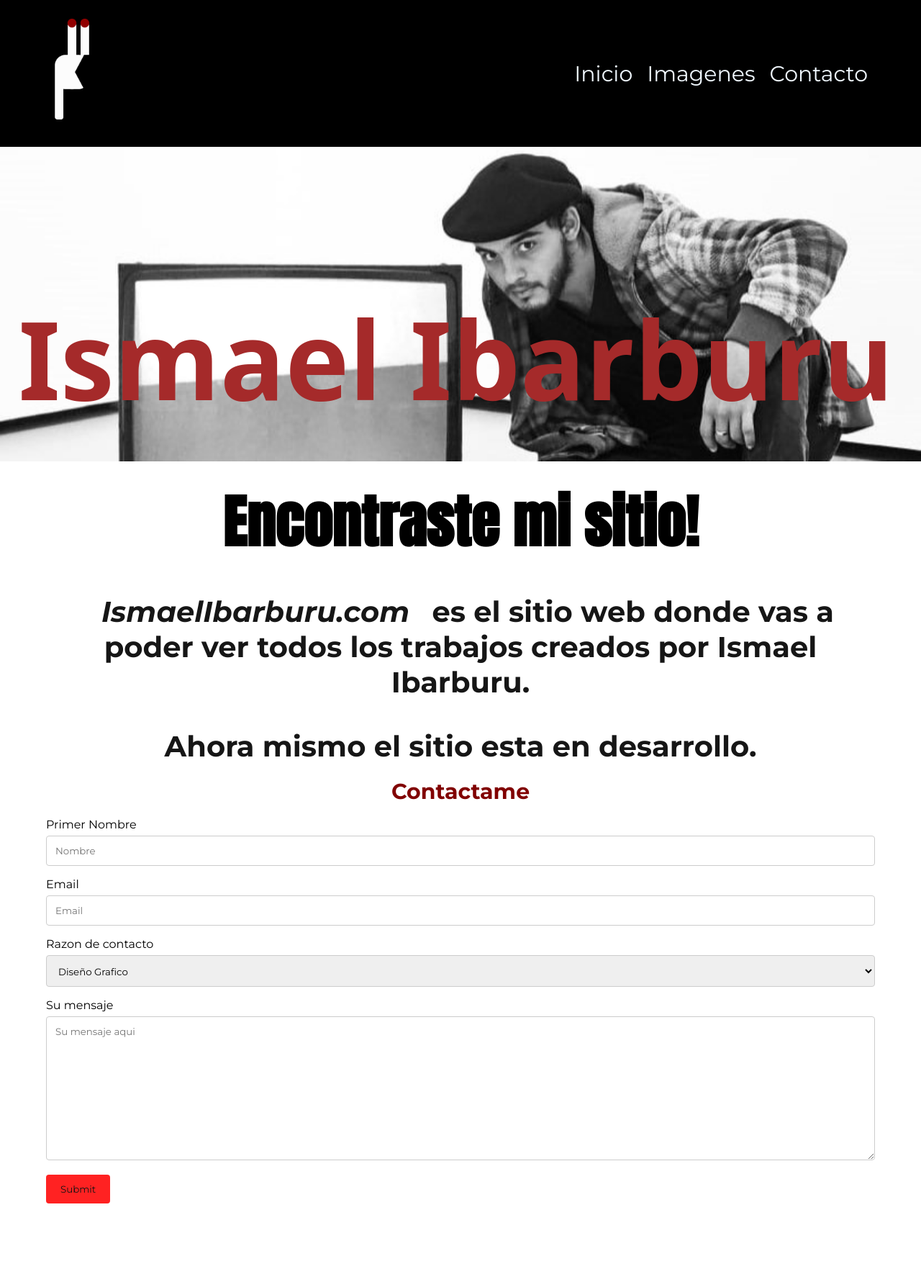
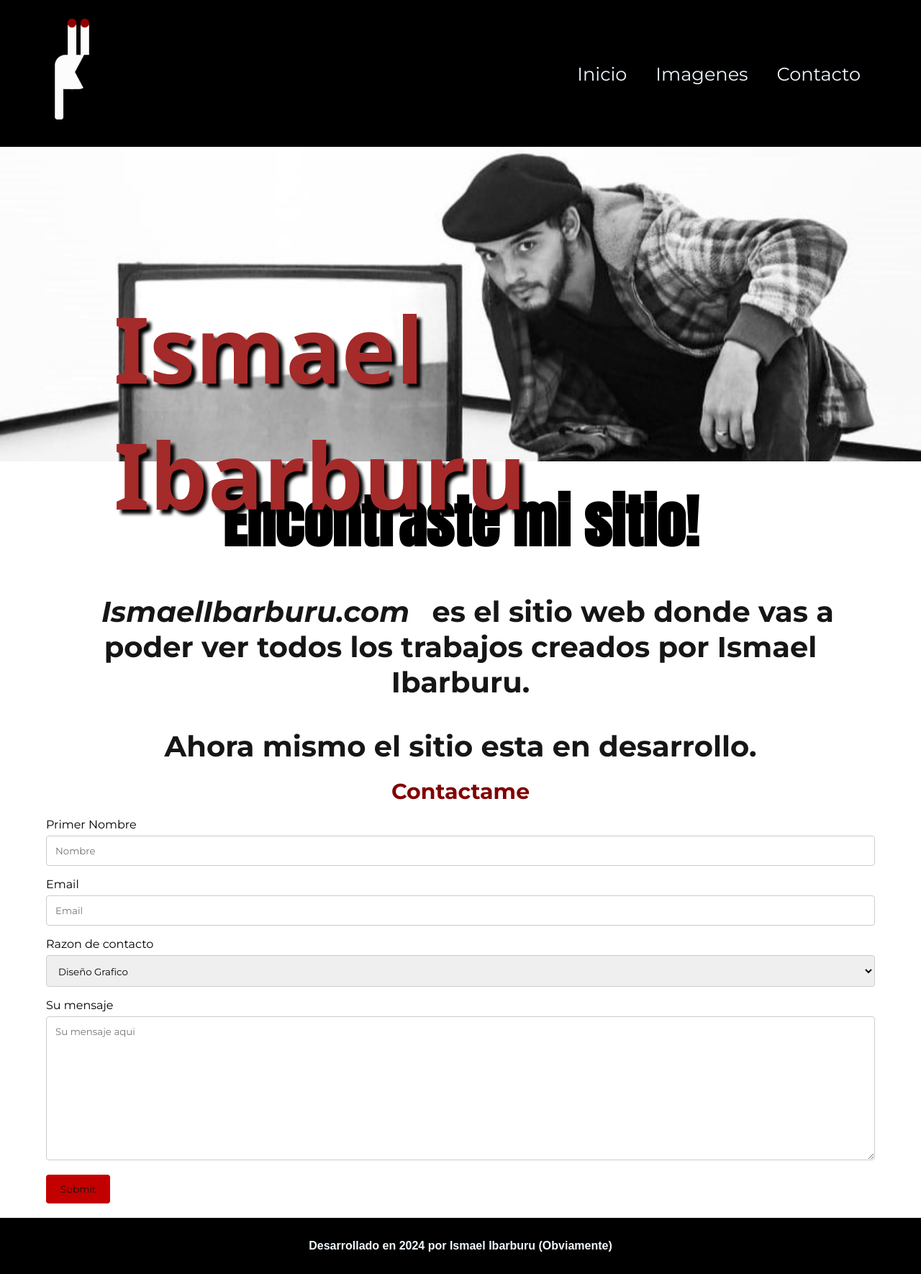
Before and after one commit to Iys4/IsmaelIbarburu.com, a plain HTML site: page index.html in a window 1280 px wide. Shown: the whole page at 72% size. Before the commit the page ends 1672 px from the top, so only its background shows below. Drawn offline with Linux system fonts and the light colour scheme; a web font is replaced by a local one.

Commit message:
Un poco de todo

```diff
--- a/estilos.css
+++ b/estilos.css
@@ -32,11 +32,16 @@ header nav {
 }
 nav a {
     font-family: "Montserrat", system-ui;
-    font-size: 30px;
-    padding: 10px;
+    font-size: 2vw;
+    padding: 20px;
+    transition: 1s;
+}
+nav a:hover {
+    color: #a50000;
 }
 @media only screen and (max-width: 1080px) { nav a {
-    font-size: 20px;
+    font-size: 4vw;
+    padding: 10px;
 } }
 
 header img {
@@ -44,23 +49,19 @@ header img {
 }
 .imagen_header h1 {
     font-family: "Rambla", system-ui;
-    font-size: 150px;
+    font-size: 10vw;
     color: brown;
     position: absolute;
     margin-top: 15%;
     max-width: fit-content;
-    margin-left: 2%;
+    margin-left: 10%;
+    margin-right: 10%;
     transition: 2s;
+    filter: drop-shadow(0.5vw 0.5vw 2px #000000);
+    border-radius: 10%;
+    padding: 0px 30px;
 }
-@media only screen and (max-width: 1200px) { .imagen_header h1 {
-font-size: 60px;
-margin-top: 12%;
-background-color: rgba(0, 0, 0, 0.322);
-border-radius: 10px;
-margin-left: 15%;
-} }
 .imagen_header h1:hover {
-    margin-left: 15%;
     color: rgb(173, 5, 5);
     background-color: black;
 }
@@ -131,7 +132,7 @@ input[type=text], select, textarea {
 
   /* Style the submit button with a specific background color etc */
   input[type=submit] {
-    background-color: #ff2222;
+    background-color: #c20000;
     color: rgb(20, 20, 20);
     padding: 12px 20px;
     border: none;
@@ -141,7 +142,7 @@ input[type=text], select, textarea {
 
   /* When moving the mouse over the submit button, add a darker green color */
   input[type=submit]:hover {
-    background-color: #45a049;
+    background-color: #ff7171;
   }
 
   /* Add a background color and some padding around the form */
@@ -155,3 +156,12 @@ input[type=text], select, textarea {
   .user-cannot-see {
     display:none
 }
+footer {
+    background-color: #000000;
+}
+footer h4 {
+    text-align: center;
+    padding: 30px 0px;
+    background-color: #000000;
+    margin-top: 20px;
+}
--- a/index.html
+++ b/index.html
@@ -1,6 +1,7 @@
 <!DOCTYPE html>
 <html lang="en">
 <head>
+    <meta name="viewport" content="width=device-width, initial-scale=1.0">
     <meta charset="UTF-8">
     <meta name="viewport" content="width=device-width, initial-scale=1.0">
     <title>Ismael Ibarburu</title>
@@ -102,5 +103,8 @@
           </form>
     </section>
 </main>
+<footer>
+    <h4>Desarrollado en 2024 por Ismael Ibarburu (Obviamente)</h4>
+</footer>
 </body>
 </html>
```
